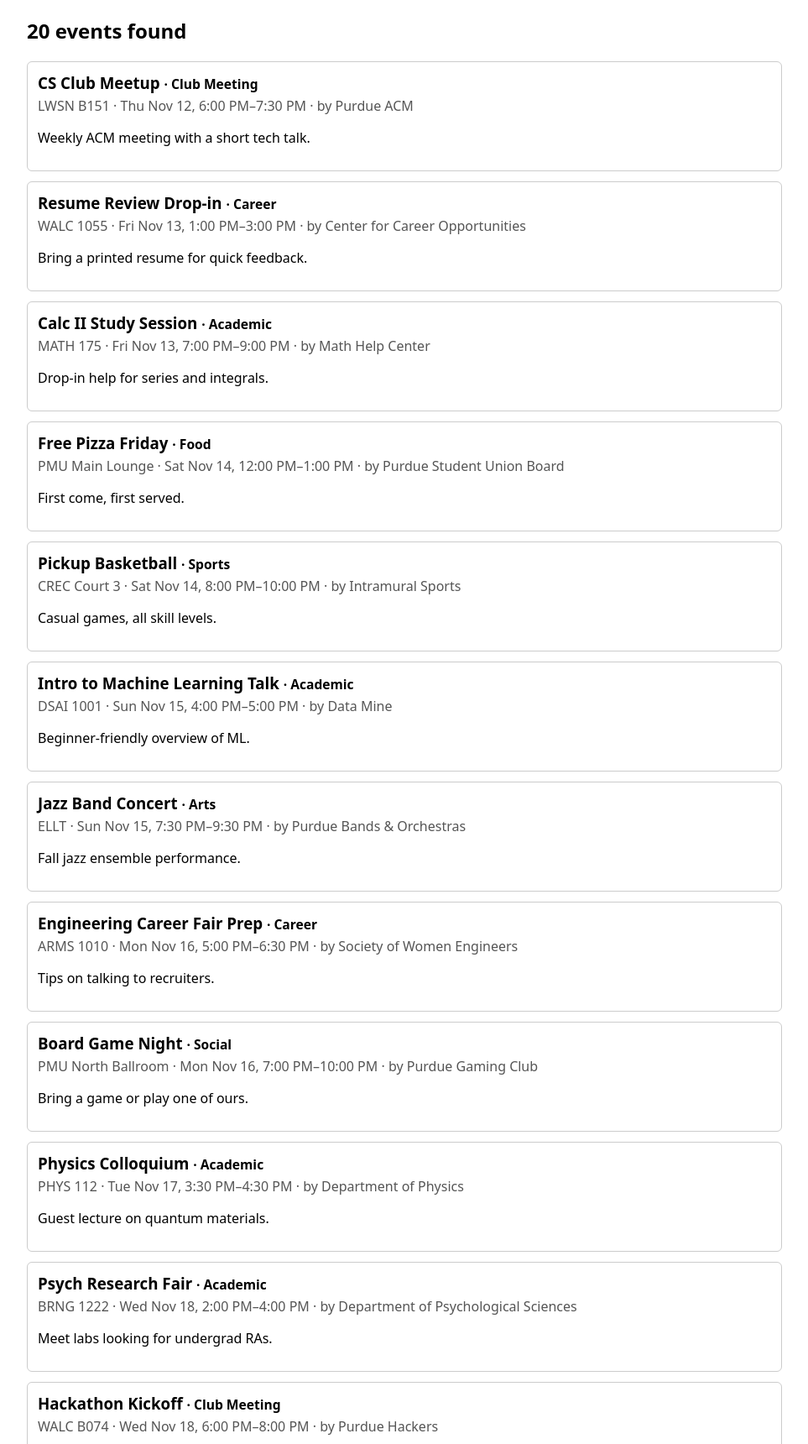
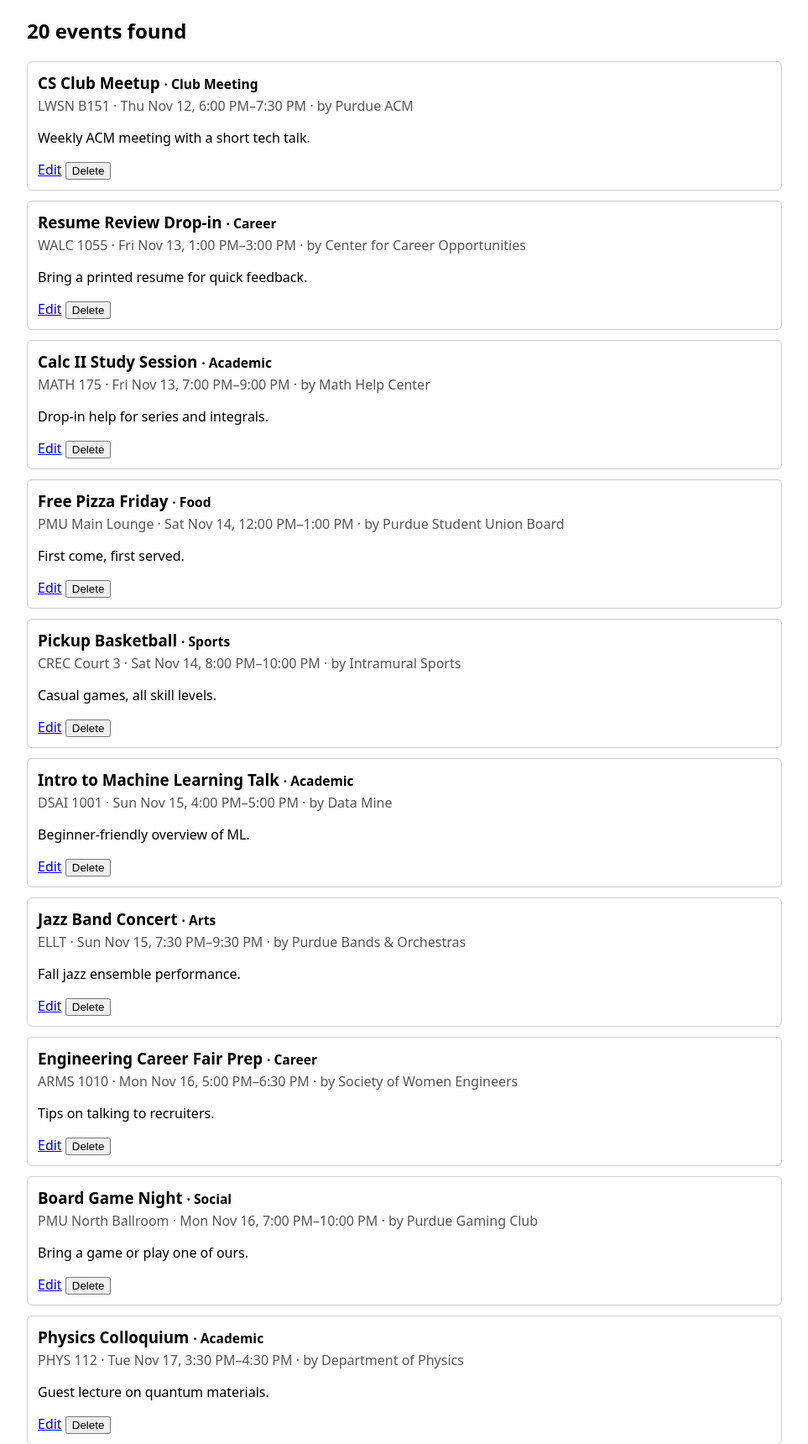
Before and after one commit to dMahan1/purdue-pois, a Django app: page / in a window 1280 px wide. Shown: the part 218-1938 px from the top of the page at 84% size, without its empty margins (158-1121 px from the left). Run offline with Django 5.2, Linux system fonts and the light colour scheme; data comes from the database, SQL or seed files in the repository.

Commit message:
Phase 4: edit and delete events
- Edit link and POST-only Delete form on each event card, both carrying
  the current search filters in the query string
- event_edit view (GET pre-fills EventForm, POST updates the row) with
  its own edit.html page reusing _event_form.html
- event_delete view (POST only) with a JS confirm() before submitting
- redirect_home() returns to the homepage with the same filters
- Writes wrapped in transaction.atomic(); 404 for unknown events

Co-Authored-By: Claude Opus 5.5 <noreply@anthropic.com>

```diff
--- a/django/events/models.py
+++ b/django/events/models.py
@@ -42,7 +42,6 @@ class Event(models.Model):
     class Meta:
         ordering = ["start_time"]
         constraints = [
-            # Enforced by the database and form
             models.CheckConstraint(
                 condition=Q(end_time__gt=F("start_time")),
                 name="event_end_after_start",
--- a/django/events/templates/events/_event_card.html
+++ b/django/events/templates/events/_event_card.html
@@ -8,4 +8,18 @@
     · by {{ event.organizer }}
   </div>
   {% if event.description %}<p>{{ event.description }}</p>{% endif %}
+
+  {# request.GET.urlencode is the current search (e.g. "q=jazz&radius=0.5"). #}
+  {# Passing it along lets the edit/delete views send you back to the same results. #}
+  <div class="actions">
+    <a href="{% url 'event_edit' event.pk %}?{{ request.GET.urlencode }}">Edit</a>
+
+    {# Delete changes data, so it's a POST form with a CSRF token, never a link. #}
+    {# data-title is read by the confirm script in home.html. #}
+    <form method="post" action="{% url 'event_delete' event.pk %}?{{ request.GET.urlencode }}"
+          class="delete-form" data-title="{{ event.title }}">
+      {% csrf_token %}
+      <button type="submit">Delete</button>
+    </form>
+  </div>
 </article>
--- a/django/events/templates/events/home.html
+++ b/django/events/templates/events/home.html
@@ -11,6 +11,8 @@
     .event-card { border: 1px solid #ccc; border-radius: 6px; padding: 0.75rem; margin: 0.75rem 0; }
     .event-card h3 { margin: 0 0 0.25rem; }
     .meta { color: #555; }
+    .actions { margin-top: 0.5rem; }
+    .actions form { display: inline; }
   </style>
 </head>
 <body>
@@ -82,6 +84,16 @@
     if (createDialog.hasAttribute("data-open")) {
       createDialog.showModal();
     }
+
+    // Delete buttons: ask first. If the user clicks Cancel, preventDefault()
+    // stops the form from being submitted, so nothing is deleted.
+    document.querySelectorAll(".delete-form").forEach((form) => {
+      form.addEventListener("submit", (event) => {
+        if (!confirm(`Delete "${form.dataset.title}"? This can't be undone.`)) {
+          event.preventDefault();
+        }
+      });
+    });
   </script>
 
   <script>
--- a/django/events/urls.py
+++ b/django/events/urls.py
@@ -5,4 +5,6 @@ from . import views
 urlpatterns = [
     path("", views.home, name="home"),
     path("events/create/", views.event_create, name="event_create"),
+    path("events/<int:pk>/edit/", views.event_edit, name="event_edit"),
+    path("events/<int:pk>/delete/", views.event_delete, name="event_delete"),
 ]
--- a/django/events/views.py
+++ b/django/events/views.py
@@ -1,9 +1,11 @@
-from django.shortcuts import render, redirect
+from django.shortcuts import render, redirect, get_object_or_404
+from django.urls import reverse
 from django.contrib import messages
 from django.db import transaction
-from django.views.decorators.http import require_POST
+from django.views.decorators.http import require_POST, require_http_methods
 
 from .forms import EventSearchForm, EventForm
+from .models import Event
 from .services import search_events
 
 def render_home(request, event_form, open_create_dialog=False):
@@ -34,3 +36,32 @@ def event_create(request):
         return redirect("home")
     # else return with errors
     return render_home(request, form, open_create_dialog=True)
+
+def redirect_home(request):
+    url = reverse("home")
+    if request.GET:
+        url += "?" + request.GET.urlencode()
+    return redirect(url)
+
+@require_http_methods(["GET", "POST"])
+def event_edit(request, pk):
+    event = get_object_or_404(Event, pk=pk)
+
+    if request.method == "POST":
+        form = EventForm(request.POST, instance=event)
+        if form.is_valid():
+            with transaction.atomic():
+                form.save()
+            messages.success(request, "Event Updated")
+            return redirect_home(request)
+    else:
+        form = EventForm(instance=event)
+    return render(request, "events/edit.html", {"form": form, "event": event})
+
+@require_POST
+def event_delete(request, pk):
+    event = get_object_or_404(Event, pk=pk)
+    with transaction.atomic():
+        event.delete()
+    messages.success(request, "Event Deleted")
+    return redirect_home(request)
```
Also changed, not shown: django/events/templates/events/edit.html (added, +26 -0 lines).
